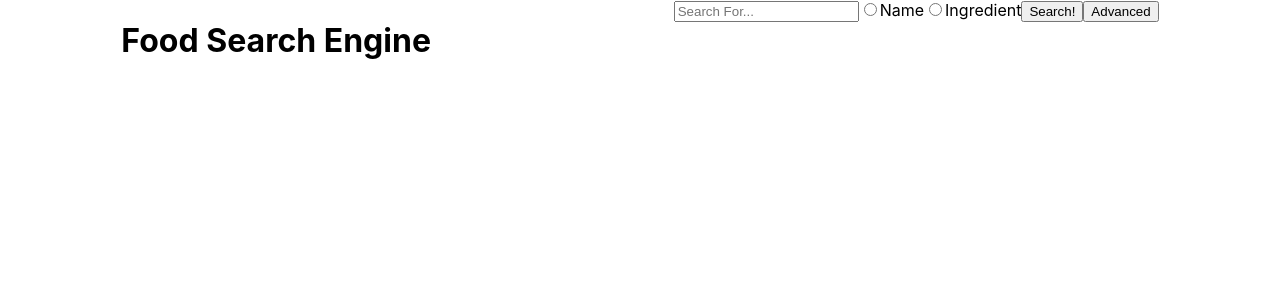
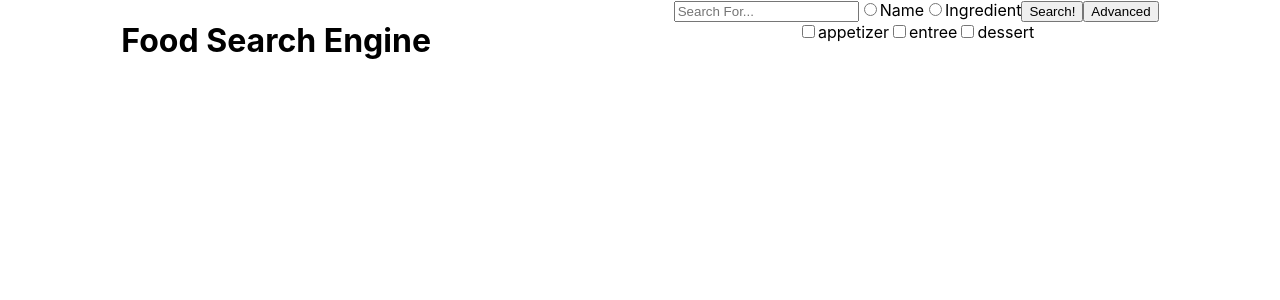
Before and after one commit to anaiahdiop/Food-Search-Engine, a React (Create React App) app: page / in a window 1280 px wide. Shown: the top 300 px of the page. Built offline with nearby package versions, Linux system fonts and the light colour scheme.

Commit message:
third commit

```diff
--- a/src/App.js
+++ b/src/App.js
@@ -1,6 +1,7 @@
 import React, {Component} from 'react';
 import './App.css';
-import Search from "./components/searchPage/Search.js";
+import Category from './components/searchFiles/Category';
+import Search from "./components/searchFiles/Search.js";
 
 
 
--- a/src/components/resultPage/Recipe.js
+++ b/src/components/recipeFiles/Recipe.js
@@ -1,5 +1,5 @@
 import React from "react";
-import "./Product.css"
+import "./Recipe.css"
 
 function Recipe(props){
 
--- /dev/null
+++ b/src/components/searchFiles/Category.js
@@ -0,0 +1,65 @@
+import React, {Component} from "react"; // so react can translate all jsx into js
+
+class Category extends Component{
+
+    constructor(props){
+        super(props);
+        this.state={
+            appetizer: null,
+            entree: null,
+            dessert: null,
+
+        }
+        this._handleAppetizerClick = this._handleAppetizerClick(this);
+        this._handleEntreeClick = this._handleEntreeClick.bind(this);
+        this._handleDessertClick = this._handleDessertClick.bind(this);
+    }
+
+    _handleAppetizerClick(){
+        this.setState((previousState) =>{
+            return{
+                appetizer:!previousState.appetizer
+            }
+        });
+    }
+
+    _handleEntreeClick(){
+        this.setState((previousState) =>{
+            return{
+                entree: !previousState.entree
+            }
+        });
+    }
+
+    _handleDessertClick(){
+        this.setState((previousState) =>{
+            return{
+                dessert: !previousState.dessert
+            }
+        });
+        console.log(this.state.appetizer)
+        console.log(this.state.entree)
+        console.log(this.state.dessert)
+        console.log("")
+    }
+
+     render(){
+         return(
+             <div className="category">
+                <input type="checkbox" id="appetizer" name="appetizer" value={this.state.appetizer} onClick={this._handleAppetizerClick}></input>
+                    <label htmlFor="appetizer">appetizer</label>
+                <input type="checkbox" id="entree" name="entree" value={this.state.entree} onClick={this._handleEntreeClick}></input>
+                    <label htmlFor="entree">entree</label>
+                <input type="checkbox" id="dessert" name="dessert" value={this.state.dessert} onClick={this._handleDessertClick}></input>
+                    <label htmlFor="dessert">dessert</label>
+             </div>
+
+
+
+
+
+         );
+     }
+}
+
+export default Category
--- a/src/components/searchPage/Search.js
+++ b/src/components/searchFiles/Search.js
@@ -1,6 +1,7 @@
 import React, {Component} from "react";
 import recipeData from "../../assests/data/recipe.json"
-import Recipe from "../resultPage/Recipe.js"
+import Recipe from "../recipeFiles/Recipe.js"
+import Category from "./Category.js"
 
 
 const recipesArr = recipeData.recipes
@@ -20,20 +21,22 @@ class Search extends Component{
             nameSelected: null, //Name radio box
             ingredientSelected: null, // ingredient radio box
         };
-        this._handleSearchClick = this._handleSearchClick.bind(this)
-        this._handleNameClick = this._handleNameClick.bind(this)
-        this._handleIngredientClick = this._handleIngredientClick.bind(this)
+        this._handleSearchClick = this._handleSearchClick.bind(this);
+        this._handleNameClick = this._handleNameClick.bind(this);
+        this._handleIngredientClick = this._handleIngredientClick.bind(this);
         this._handleChange = this._handleChange.bind(this);
         //all callbacks are invoked function style, -> context will be global context so we need to make sure we bind the context to THIS specifcally
         //all event listeners should be binded in constructors
         //if not binded the event wont be able to recongnize "this"
     }
 
+    // Methods
+
     _handleAdvancedClick(){
 
     }
 
-    // Methods
+
     _handleSearchClick(){
         this.setState((previousState) => {// this.setState: a method that takes a function
             return{
@@ -132,6 +135,7 @@ class Search extends Component{
                     <label htmlFor="Ingredient">Ingredient</label>
                 <button onClick={this._handleSearchClick}>Search!</button>
                 <button onClick={this._handleAdvancedClick}>Advanced</button>
+                <Category test={this.state.entree}/>
                 {this.state.data}
             </div>
 
```
Also changed, not shown: src/components/searchPage/category/Category.js (deleted, +0 -59 lines), src/components/searchPage/textbox/Text.js (deleted, +0 -54 lines), src/components/recipeFiles/Recipe.css (renamed from src/components/resultPage/Product.css), src/components/resultPage/ResultPage.js (deleted).
